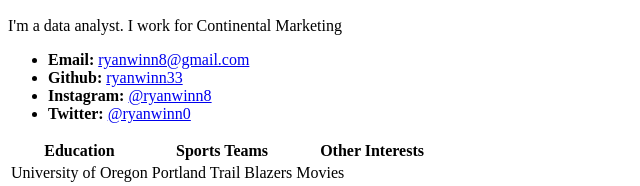
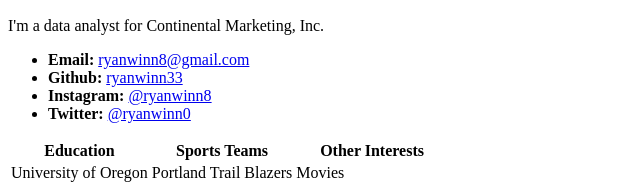
Before and after one commit to ryanwinn33/ryanwinn33.github.io, a plain HTML site: page index.html in a window 1280 px wide. Shown: the part 383-569 px from the top of the page, 0-640 px from the left. Drawn offline with Linux system fonts and the light colour scheme.

Commit message:
updating bio

```diff
--- a/index.html.html
+++ b/index.html
@@ -11,7 +11,7 @@
 
   <img src=https://ca.slack-edge.com/TQDHZQN3V-UR8F103FZ-b742d0b9abd2-512 alt="Ryan Winn">
 
-  <p>I'm a data analyst. I work for Continental Marketing </p>
+  <p>I'm a data analyst for Continental Marketing, Inc.</p>
 
   <ul>
     <li><strong>Email:</strong> <a href="#">ryanwinn8@gmail.com</a></li>
```
